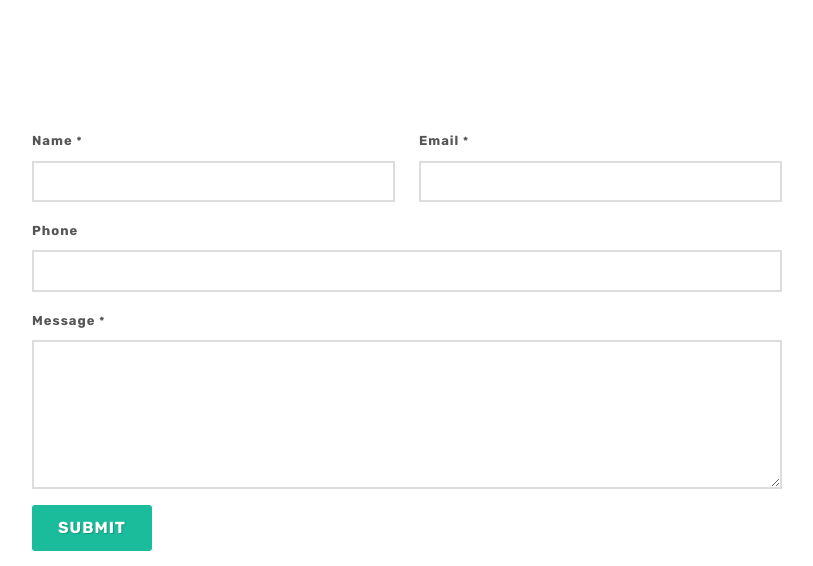
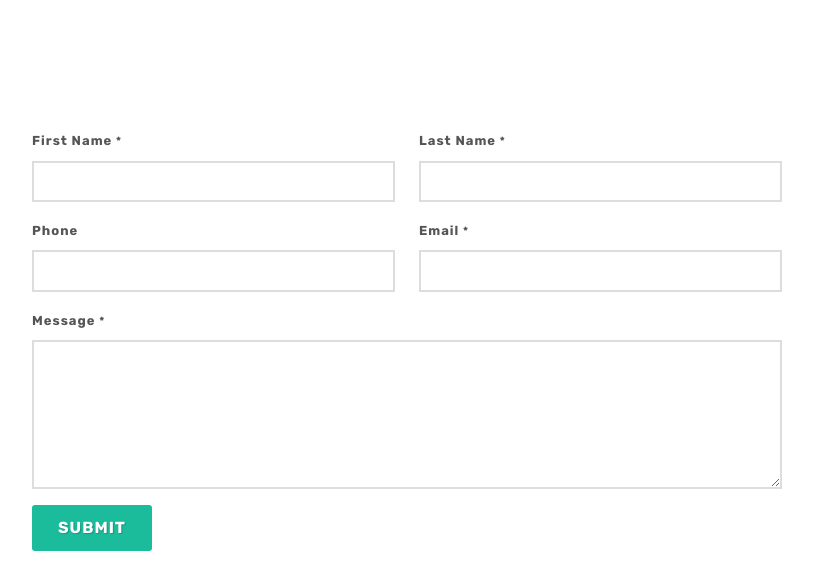
Before and after one commit to davidalvarez305/home_services_django, a Django app: page /get-a-quote/ in a window 1280 px wide. Shown: the part 81-647 px from the top of the page, without its empty margins (233-1046 px from the left). Run offline with Django 4.2, Linux system fonts and the light colour scheme; some libraries are stand-ins or nearby versions; some web fonts are replaced.

Commit message:
working on inputs

```diff
--- a/website/blog/templates/blog/get-a-quote-form.html
+++ b/website/blog/templates/blog/get-a-quote-form.html
@@ -16,8 +16,18 @@
                     </div>
 
                     <div class="col-md-6 form-group">
-                        <label class="nott" for="quote-name">Name <small>*</small></label>
-                        <input type="text" id="quote-name" value="" class="sm-form-control required" />
+                        <label class="nott" for="quote-first-name">First Name <small>*</small></label>
+                        <input type="text" id="quote-first-name" value="" class="sm-form-control required" />
+                    </div>
+
+                    <div class="col-md-6 form-group">
+                        <label class="nott" for="quote-last-name">Last Name <small>*</small></label>
+                        <input type="text" id="quote-last-name" value="" class="sm-form-control required" />
+                    </div>
+
+                    <div class="col-md-6 form-group">
+                        <label class="nott" for="quote-phone">Phone</label>
+                        <input type="tel" id="quote-phone" value="" class="sm-form-control" />
                     </div>
 
                     <div class="col-md-6 form-group">
@@ -26,11 +36,6 @@
                     </div>
 
                     <div class="clear"></div>
-
-                    <div class="col-12 form-group">
-                        <label class="nott" for="quote-phone">Phone</label>
-                        <input type="text" id="quote-phone" value="" class="sm-form-control" />
-                    </div>
 
                     <div class="col-12 form-group">
                         <label class="nott" for="quote-message">Message <small>*</small></label>
@@ -50,18 +55,23 @@
 
 <script>
     const getAQuoteForm = document.getElementById('get-a-quote-form');
-    const fullName = document.getElementById('quote-name');
+    const firstName = document.getElementById('quote-first-name');
+    const lastName = document.getElementById('quote-last-name');
     const email = document.getElementById('quote-email');
     const phone = document.getElementById('quote-phone');
     const message = document.getElementById('quote-message');
     const zipCode = window.location.href.split('?zip_code=')[1];
 
+    const body = {
+        first_name: firstName.value,
+        last_name: lastName.value,
+        email: email.value,
+        phone_number: phone.value,
+        zip_code: zipCode
+    }
+
     getAQuoteForm.addEventListener('submit', function (e) {
         e.preventDefault();
-        console.log('full name: ', fullName.value);
-        console.log('email: ', email.value);
-        console.log('phone: ', phone.value);
-        console.log('message: ', message.value);
-        console.log('zipCode: ', zipCode);
+        console.log('form vals: ', body);
     });
 </script>
```
